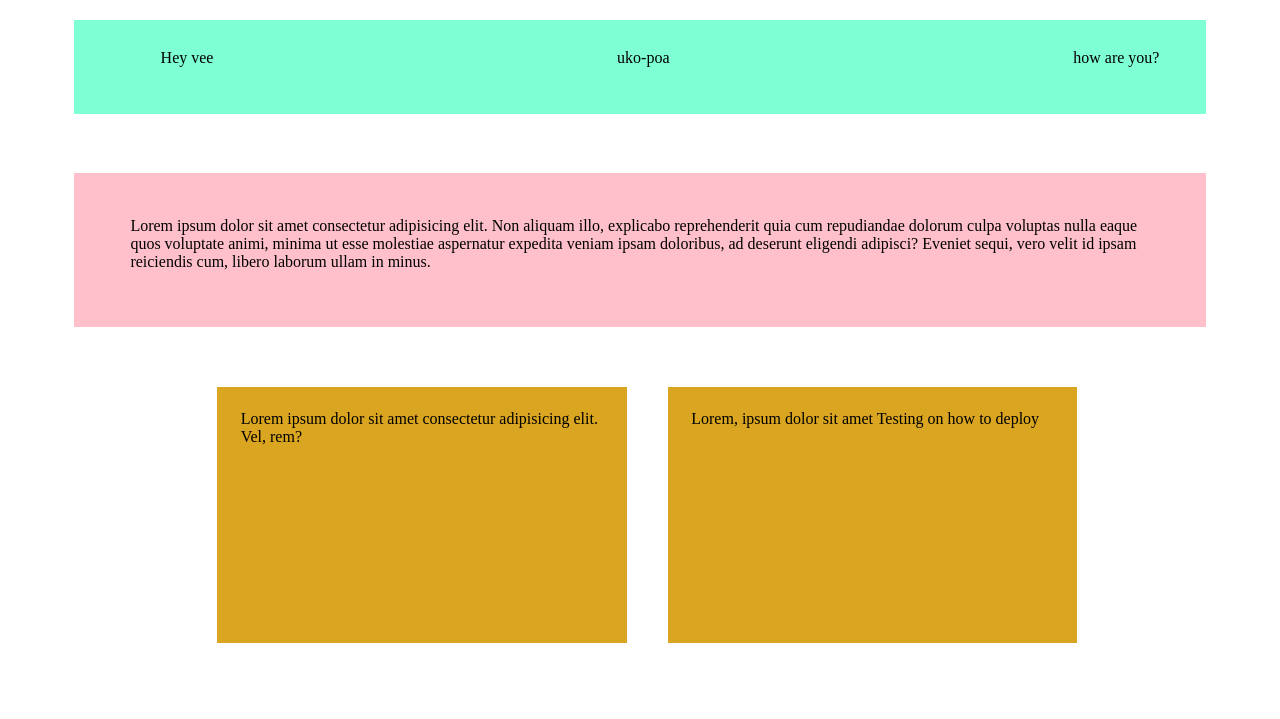
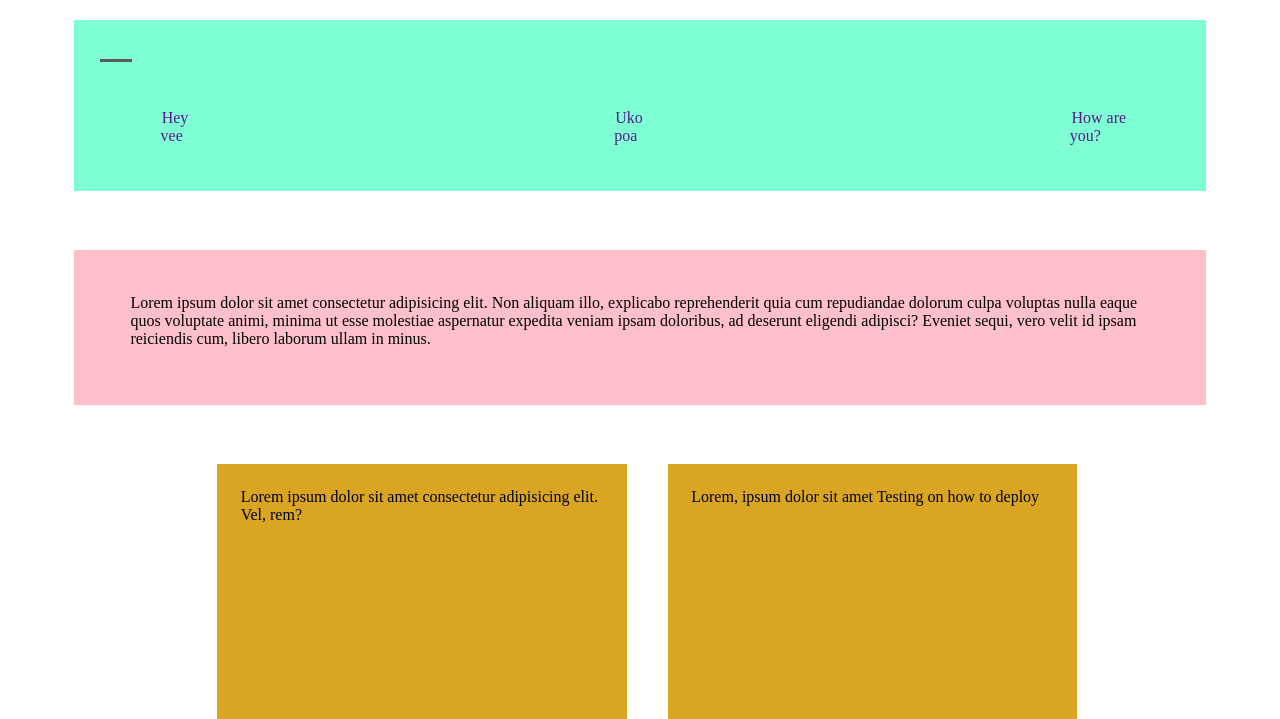
Before and after one commit to veemish/mobilefirst, a PHP site: page /index.html in a window 1280 px wide. Shown: the top 719 px of the page. Run offline with PHP 8.4, Linux system fonts and the light colour scheme.

Commit message:
file update

```diff
--- a/index.html
+++ b/index.html
@@ -10,10 +10,12 @@
 <body>
     <head>
         <nav id="nav" >
+            <!--<input type="checkbox" name="checkbox" id="inp">-->
+            <a class="menuivconmobile"><span></span></a>
             <ul id="navbar">
-                <li> Hey vee</li>
-                <li> uko-poa</li>
-                <li> how are you?</li>
+                <li> <a href=""> Hey vee </a> </li>
+                <li> <a href=""> Uko poa </a> </li>
+                <li> <a href=""> How are you? </a></li>
             </ul>
         </nav>
     </head>
--- a/style.css
+++ b/style.css
@@ -12,7 +12,73 @@
   justify-content: space-between;
   list-style: none;
 }
+#nav input{
+  display: block;
+  width: 2rem;
+  height:1.5rem;
+  position: absolute;
+  top: -0.4rem;
+  left:-1rem;
+  cursor: pointer;
+  opacity: 0;
+  z-index: 2;
+  -webkit-touch-callout: none;
 
+}
+
+#nav span{
+  display: block;
+  width: 2rem;
+  height: 0.2rem;
+  margin-bottom: 1%;
+  position: relative;
+  background-color: #5e5a5a;
+  border-radius: 1% ;
+  z-index: 1;
+  transform-origin: 1rem;
+  transition: transform 0.5s cubic-bezier(0.77,0.2,0.05,1.0),
+              opacity 0.55s ease;
+
+}
+a{
+  cursor: pointer;
+  text-decoration: none;
+}
+nav{
+  list-style: none;
+  text-decoration: none;
+}
+#nav span:first-child {
+transform-origin: 0% 0%;
+}
+
+#nav span:nth-last-child(2){
+transform-origin: 0% 100%;
+
+}
+
+#nav input:checked ~ span {
+   opacity: 1;
+   transform: rotate(45deg)
+   translate(-2px, -1px);
+   background-color: #232323;
+
+}
+
+#nav input:checked ~ span:nth-last-child(3){
+opacity: 0;
+transform: rotate(0deg) scale(0.2, 0.2);
+
+}
+
+#nav input:checked ~ span:nth-last-child(2){
+
+  transform:   rotate(-45deg)   translate(0,-1px);
+}
+
+#nav input:checked ~ ul{
+  transform: none;
+}
 #paragraph {
   margin-top: 5%;
   padding: 3%;
```
Also changed, not shown: index.js (added).
